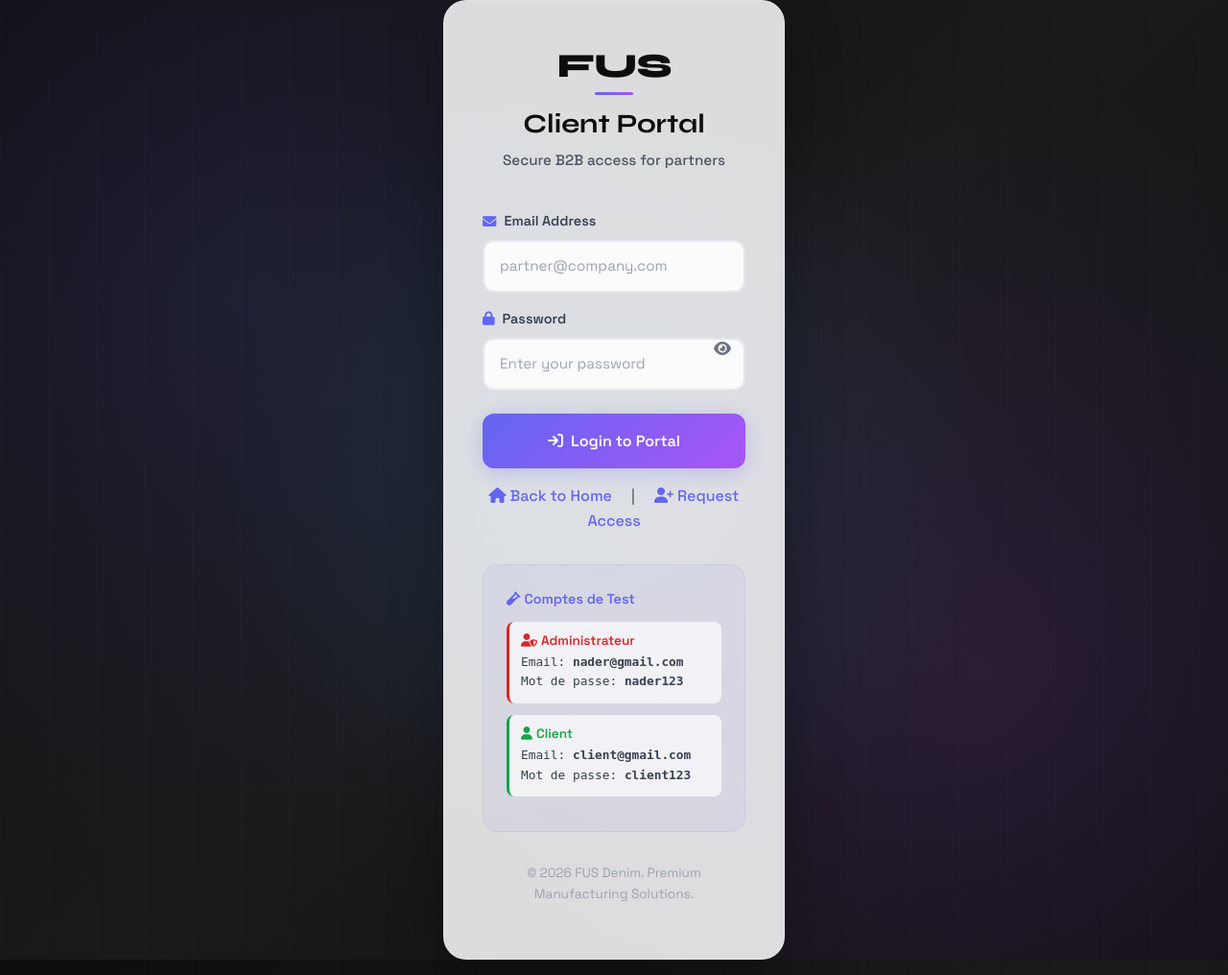
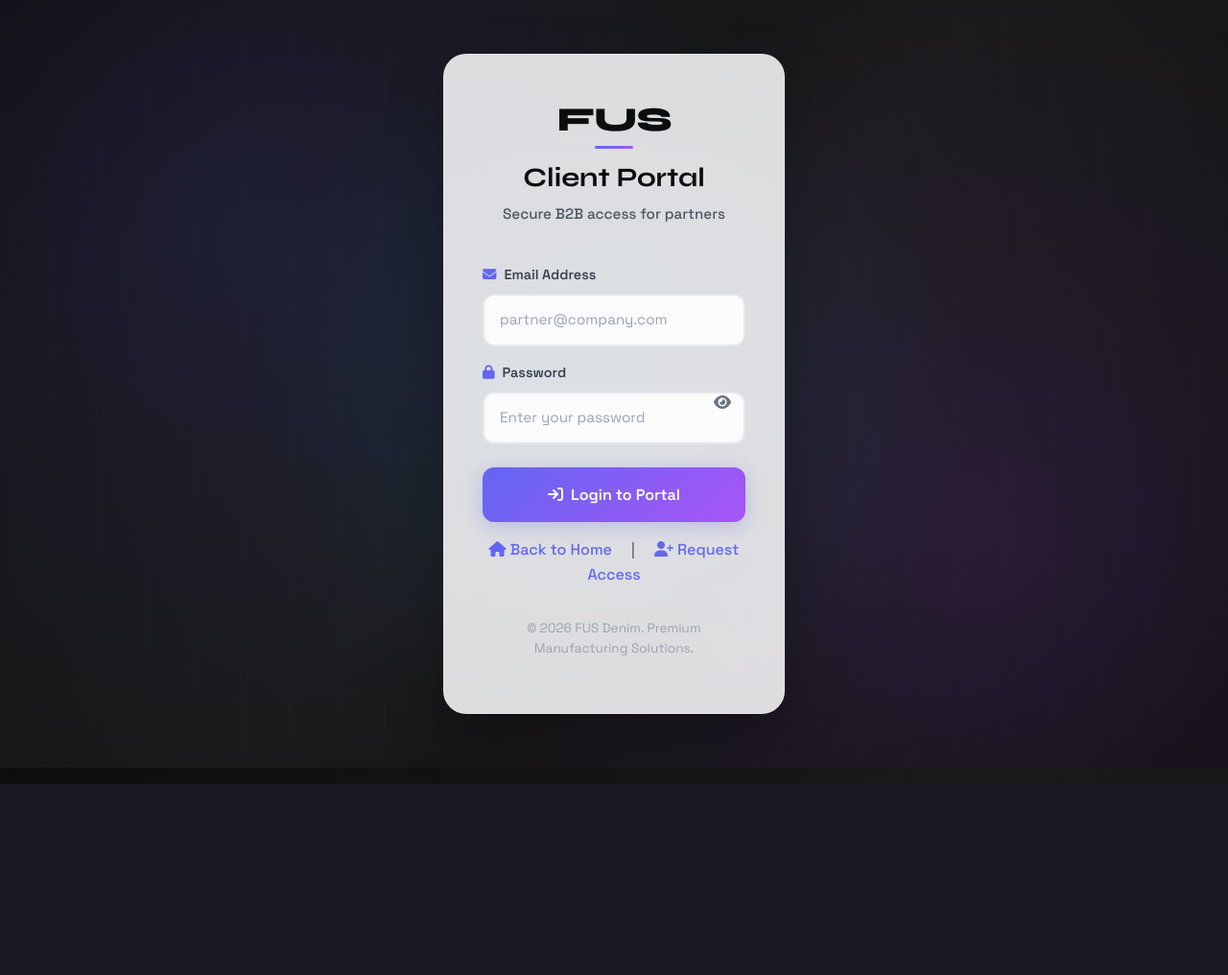
Before and after one commit to emna-zn/fus, a PHP site: page /login.php in a window 1280 px wide. Shown: the whole page at 96% size. After the commit the page ends 817 px from the top, so only its background shows below. Run offline with PHP 8.4, Linux system fonts and the light colour scheme.

Commit message:
Mise à jour du code

```diff
--- a/login.php
+++ b/login.php
@@ -1,21 +1,15 @@
 <?php
 session_start();
 require_once 'connexion.php';
-
-// Définir une constante pour le mode debug (à désactiver en production)
-define('DEBUG_MODE', true);
-
 if (isset($_GET['action']) && $_GET['action'] === 'logout') {
     session_destroy();
     header('Location: login.php');
     exit();
 }
-
 $database = new Database();
 $conn = $database->getConnection();
 $error = '';
 $success = '';
-
 if (isset($_SESSION['logged_in']) && $_SESSION['logged_in'] === true) {
     if (isset($_SESSION['role'])) {
         switch ($_SESSION['role']) {
@@ -36,42 +30,6 @@ if (isset($_SESSION['logged_in']) && $_SESSION['logged_in'] === true) {
 if ($_SERVER['REQUEST_METHOD'] === 'POST' && isset($_POST['login'])) {
     $email = trim($_POST['email']);
     $password = trim($_POST['password']);
-
-    // Identifiants de test (en dur pour le développement uniquement)
-    $test_accounts = [
-        'admin' => [
-            'email' => 'nader@gmail.com',
-            'password' => 'nader123',
-            'role' => 'admin'
-        ],
-        'client' => [
-            'email' => 'client@gmail.com',
-            'password' => 'client123',
-            'role' => 'client'
-        ]
-    ];
-
-    // Vérifier d'abord les comptes de test
-    foreach ($test_accounts as $account) {
-        if ($email === $account['email'] && $password === $account['password']) {
-            $_SESSION['logged_in'] = true;
-            $_SESSION['user_id'] = 0; // ID fictif pour les comptes de test
-            $_SESSION['user_email'] = $account['email'];
-            $_SESSION['role'] = $account['role'];
-            $_SESSION['company_name'] = 'Test Company';
-            $_SESSION['contact_person'] = 'Test User';
-            $_SESSION['country'] = 'Test Country';
-
-            if ($account['role'] === 'admin') {
-                header('Location: dashboard.php');
-            } else {
-                header('Location: dashboard_client.php');
-            }
-            exit();
-        }
-    }
-
-    // Si pas de compte test, vérifier dans la base de données
     if (empty($email) || empty($password)) {
         $error = "Veuillez remplir tous les champs";
     } else {
@@ -397,7 +355,6 @@ if ($_SERVER['REQUEST_METHOD'] === 'POST' && isset($_POST['login'])) {
             background: rgba(99, 102, 241, 0.05);
             border: 1px solid rgba(99, 102, 241, 0.1);
             border-radius: 16px;
-            display: <?php echo DEBUG_MODE ? 'block' : 'none'; ?>;
         }
 
         .debug-section p {
@@ -411,42 +368,6 @@ if ($_SERVER['REQUEST_METHOD'] === 'POST' && isset($_POST['login'])) {
             color: var(--accent-indigo);
             margin-bottom: 0.75rem;
             font-size: 0.9rem;
-        }
-
-        .debug-section .account {
-            background: rgba(255, 255, 255, 0.7);
-            padding: 0.75rem;
-            border-radius: 8px;
-            margin-bottom: 0.75rem;
-            border-left: 3px solid var(--accent-indigo);
-        }
-
-        .debug-section .account.admin {
-            border-left-color: #DC2626;
-        }
-
-        .debug-section .account.client {
-            border-left-color: #16A34A;
-        }
-
-        .debug-section .account h6 {
-            font-weight: 600;
-            margin-bottom: 0.25rem;
-            font-size: 0.85rem;
-        }
-
-        .debug-section .account h6.admin {
-            color: #DC2626;
-        }
-
-        .debug-section .account h6.client {
-            color: #16A34A;
-        }
-
-        .debug-section .account .credentials {
-            font-family: monospace;
-            font-size: 0.8rem;
-            color: var(--gray-700);
         }
 
         /* Footer */
@@ -557,27 +478,6 @@ if ($_SERVER['REQUEST_METHOD'] === 'POST' && isset($_POST['login'])) {
                         </div>
                     </form>
 
-                    <!-- Section Debug - Comptes de test -->
-                    <div class="debug-section">
-                        <div class="title">
-                            <i class="fas fa-vial me-1"></i>Comptes de Test
-                        </div>
-                        <div class="account admin">
-                            <h6 class="admin"><i class="fas fa-user-shield me-1"></i>Administrateur</h6>
-                            <div class="credentials">
-                                Email: <strong>nader@gmail.com</strong><br>
-                                Mot de passe: <strong>nader123</strong>
-                            </div>
-                        </div>
-                        <div class="account client">
-                            <h6 class="client"><i class="fas fa-user me-1"></i>Client</h6>
-                            <div class="credentials">
-                                Email: <strong>client@gmail.com</strong><br>
-                                Mot de passe: <strong>client123</strong>
-                            </div>
-                        </div>
-                    </div>
-
                     <div class="footer-text">
                         <p>&copy; 2026 FUS Denim. Premium Manufacturing Solutions.</p>
                     </div>
@@ -626,31 +526,9 @@ if ($_SERVER['REQUEST_METHOD'] === 'POST' && isset($_POST['login'])) {
             passwordInput.parentElement.appendChild(passwordToggle);
         }
 
-        // Auto-fill credentials for testing (Ctrl+Click on labels)
+        // Add animation on load
         document.addEventListener('DOMContentLoaded', function() {
             document.querySelector('.login-container').classList.add('fade-in');
-
-            // Auto-fill admin credentials when clicking on the admin label
-            const adminLabel = document.querySelector('.debug-section .account.admin');
-            if (adminLabel) {
-                adminLabel.addEventListener('click', function(e) {
-                    if (e.ctrlKey) {
-                        document.getElementById('email').value = 'nader@gmail.com';
-                        document.getElementById('password').value = 'nader123';
-                    }
-                });
-            }
-
-            // Auto-fill client credentials when clicking on the client label
-            const clientLabel = document.querySelector('.debug-section .account.client');
-            if (clientLabel) {
-                clientLabel.addEventListener('click', function(e) {
-                    if (e.ctrlKey) {
-                        document.getElementById('email').value = 'client@gmail.com';
-                        document.getElementById('password').value = 'client123';
-                    }
-                });
-            }
         });
     </script>
 </body>
```
